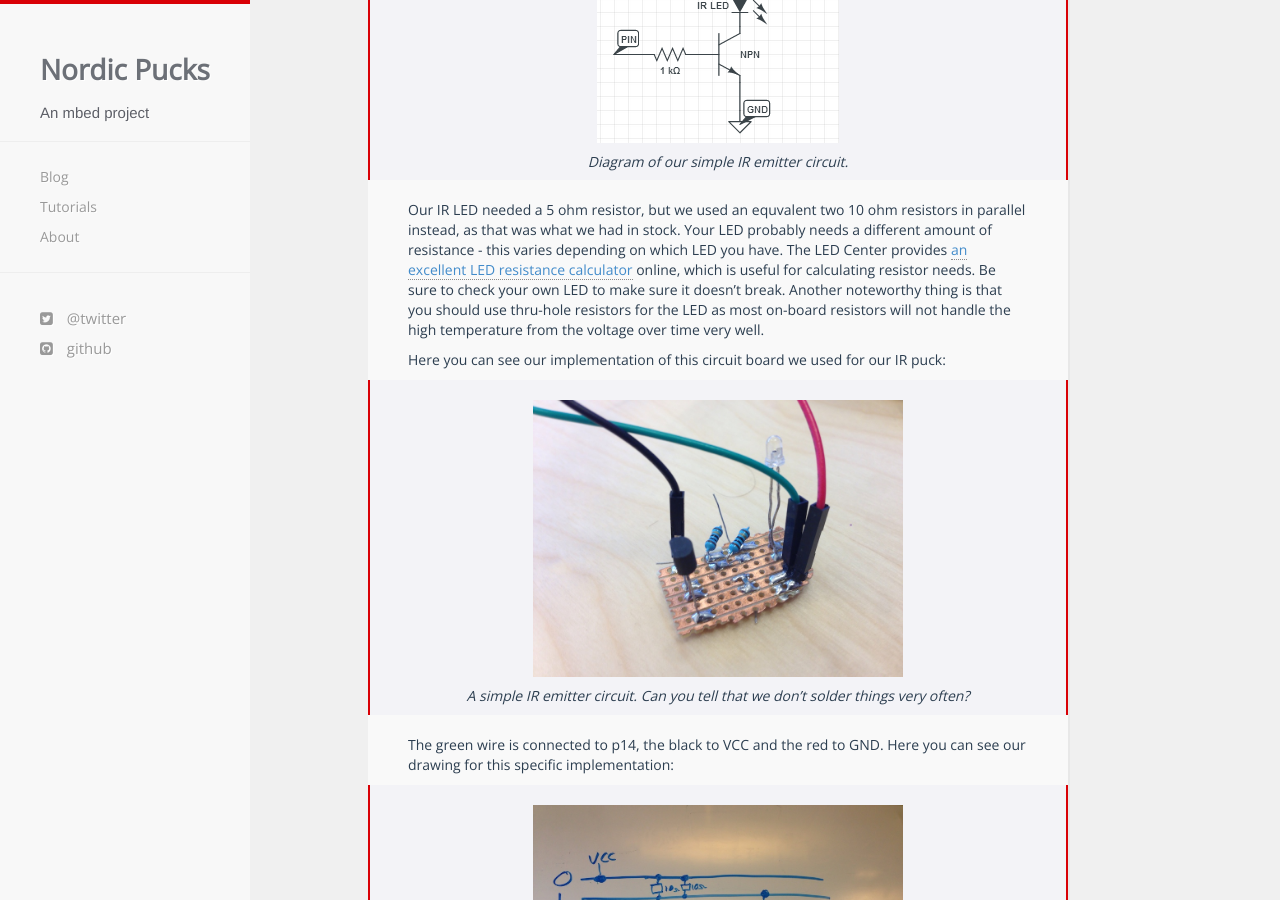
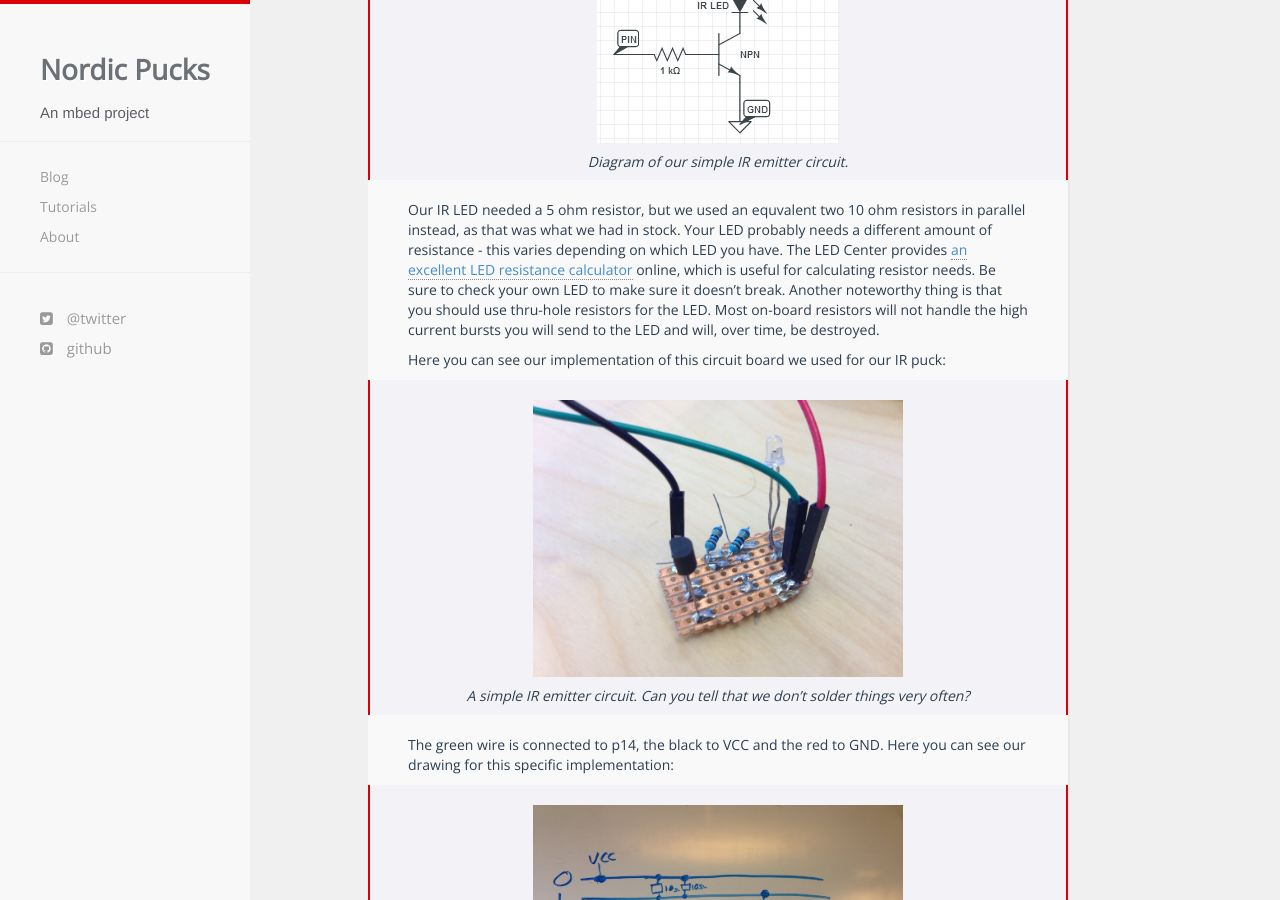
Before and after one commit to NordicPlayground/puck, a Jekyll site: the page built from _tutorials/ir.md, in a window 1280 px wide and 900 px high, scrolled down 2079 px. Built offline with Jekyll 4.4.1, drawn with Linux system fonts in a browser that asks for light colours; nearby versions of some CDN libraries; comment, search, counter and statistics services are not loaded.

Commit message:
Update ir tutorial

```diff
--- a/_tutorials/ir.md
+++ b/_tutorials/ir.md
@@ -72,7 +72,8 @@ Our IR LED needed a 5 ohm resistor, but we used an equvalent two 10 ohm resistor
 Your LED probably needs a different amount of resistance - this varies depending on which LED you have.
 The LED Center provides [an excellent LED resistance calculator](http://led.linear1.org/led.wiz) online, which is useful for calculating resistor needs.
 Be sure to check your own LED to make sure it doesn't break.
-Another noteworthy thing is that you should use thru-hole resistors for the LED as most on-board resistors will not handle the high temperature from the voltage over time very well.
+Another noteworthy thing is that you should use thru-hole resistors for the LED.
+Most on-board resistors will not handle the high current bursts you will send to the LED and will, over time, be destroyed.
 
 Here you can see our implementation of this circuit board we used for our IR puck:
 
```
